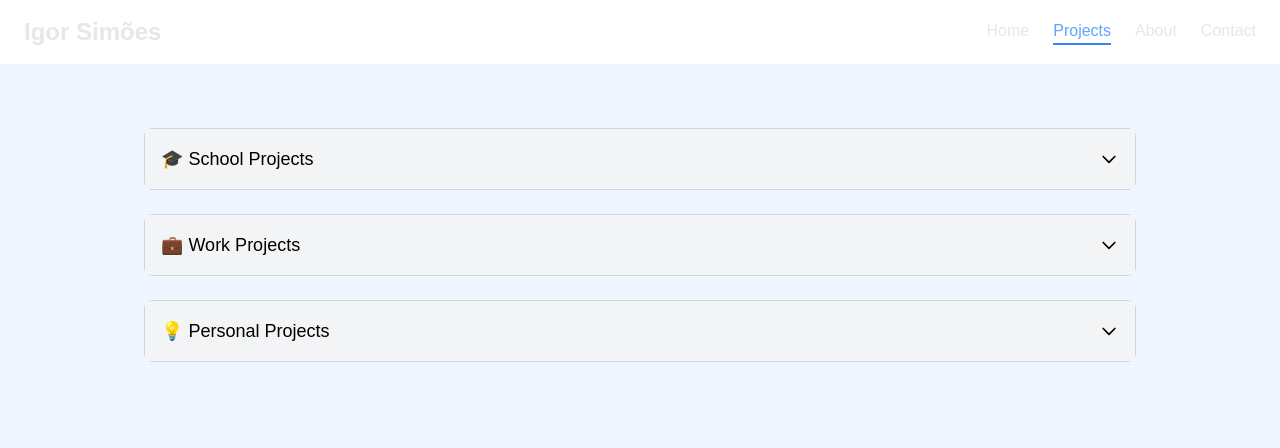
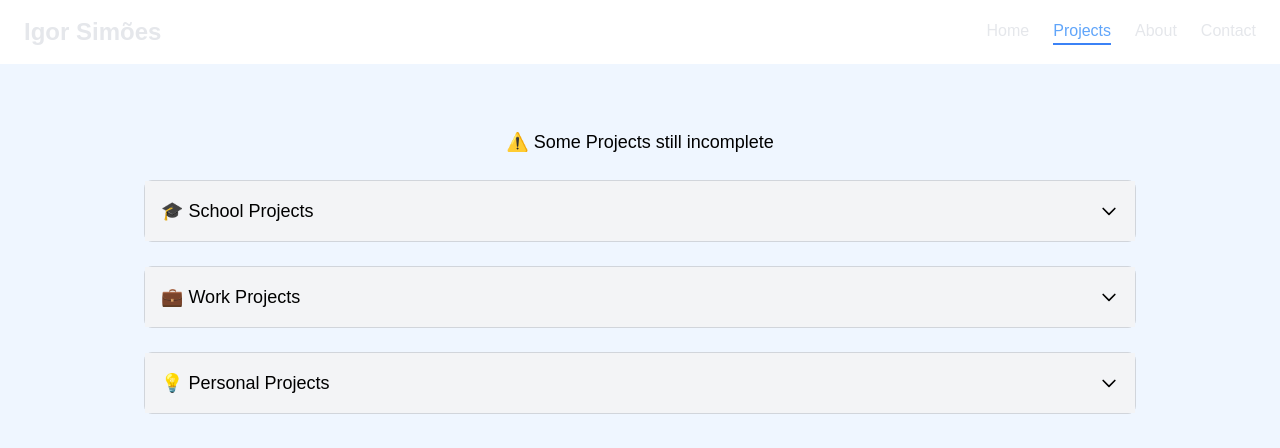
Before and after one commit to igor96SS/portfolio-vue, a Vue app: page /projects in a window 1280 px wide. Shown: the top 448 px of the page. Built offline with nearby package versions, Linux system fonts and the light colour scheme.

Commit message:
info message

```diff
--- a/src/components/Projects.vue
+++ b/src/components/Projects.vue
@@ -22,7 +22,9 @@ const personalProjects = ref(PersonalProjects);
 
 <template>
     <div class="max-w-5xl mx-auto py-10 px-4">
-
+      <div class="flex mb-6 justify-center text-lg">
+        ⚠️ Some Projects still incomplete
+      </div>
       <!-- SCHOOL PROJECTS -->
       <div class="mb-6 border border-gray-300 dark:border-gray-700 rounded-lg">
         <button
```
